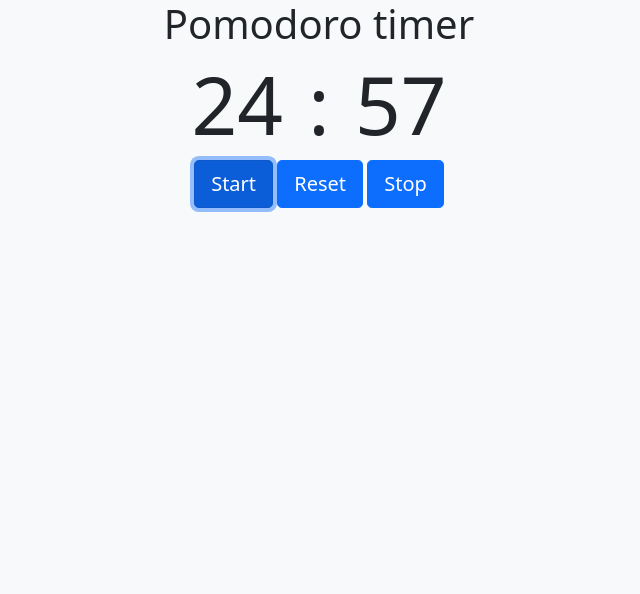
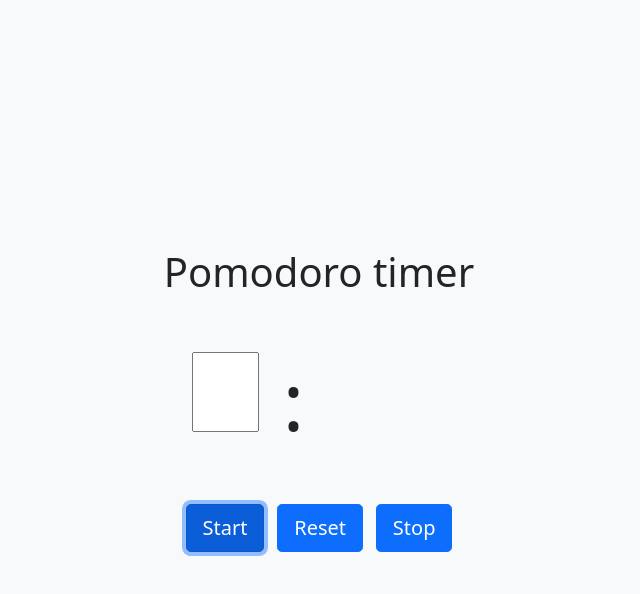
Before and after one commit to devLucasAquino/stopwatch-javascript, a plain HTML site: page index.html in a window 1280 px wide. Both pictures are taken after a click on the button "Start". Shown: the whole page, without its empty margins (321-961 px from the left). Drawn offline with nearby package versions, Linux system fonts and the light colour scheme.

Commit message:
fix: updating logic and style

```diff
--- /dev/null
+++ b/index.css
@@ -0,0 +1,35 @@
+*{
+    margin: 0;
+    padding: 0;
+}
+
+body{
+    display: flex;
+    justify-content: center;
+    align-items: center;
+    flex-direction: column;
+    height: 100vh;
+    width: 100%;
+    gap: 3rem;
+}
+
+.btn-group-lg{
+    display: flex;
+    gap: 0.8rem;
+}
+
+#input{
+    width: 5.7rem;
+    height: 5rem;
+}
+
+#input-minutes{
+    width: 100%;
+    height: 100%;
+    font-size: 2.7rem;
+}
+
+#container-timer{
+    display: flex;
+    flex-direction: row;
+}
--- a/index.html
+++ b/index.html
@@ -4,15 +4,19 @@
     <meta charset="UTF-8">
     <meta http-equiv="X-UA-Compatible" content="IE=edge">
     <meta name="viewport" content="width=device-width, initial-scale=1.0">
+    <link rel="stylesheet" href="./index.css">
     <link href="https://cdn.jsdelivr.net/npm/bootstrap@5.0.2/dist/css/bootstrap.min.css" rel="stylesheet" integrity="sha384-EVSTQN3/azprG1Anm3QDgpJLIm9Nao0Yz1ztcQTwFspd3yD65VohhpuuCOmLASjC" crossorigin="anonymous">
     <title>Pomodoro Timer</title>
 </head>
-<body onload="template()" class="container bg-light text-center">
+<!-- onload="template()" -->
+<body  class="container bg-light text-center">
     <h1>Pomodoro timer</h1>
 
-    <div class="container w-25">
+    <div class="container w-25" id="container-timer">
         <div class="row">
-            <h2 id="minutes" class="col display-1"></h2>
+            <!-- <h2 id="minutes" class="col display-1"></h2> -->
+            <div id="input">
+                <input type="number" id="input-minutes" size="100"/></div>
             <h2 class="col display-1">:</h2>
             <h2 id="seconds" class="col display-1"></h2>
         </div>
--- a/script.js
+++ b/script.js
@@ -1,63 +1,99 @@
-//99%
-var temp_min
-var minuto = 24
+// //99%
+// var temp_min
+// var minuto = 24
 
-var temp_seg
-var segundo = 59
+// var temp_seg
+// var segundo = 59
 
-var flag_stop = false
+// var flag_stop = false
 
-const decMin = () => {
-    minuto -= 1;
-    if(minuto < 10) document.querySelector('#minutes').innerText = '0' + minuto
-    else document.querySelector('#minutes').innerText = minuto
+// const decMin = () => {
+//     minuto -= 1;
+//     if(minuto < 10) document.querySelector('#minutes').innerText = '0' + minuto
+//     else document.querySelector('#minutes').innerText = minuto
 
+// }
+
+// const decSeg = () =>{
+//     segundo -= 1;
+//     if(segundo < 10) document.querySelector('#seconds').innerText = '0' + segundo
+//     else document.querySelector('#seconds').innerText = segundo
+//     if(segundo == 0){
+//         if(minuto == 0){
+//             clear()
+//         }
+//         segundo = 60
+//     }
+// }
+
+// function start(){
+
+//     clear()
+
+//     if(flag_stop == false){
+//         minuto = 24
+//         segundo = 59
+//     }else{
+//         flag_stop = false
+//     }
+
+//     document.querySelector('#minutes').innerText = minuto
+//     document.querySelector('#seconds').innerText = segundo
+//     //callback
+//     temp_min = setInterval(decMin, 60000); //(função gatilho, tempo( 1ms = 1x10^-3= 0,001 s -> 1s = 1000ms))
+//     temp_seg = setInterval(decSeg, 1000); //(função gatilho, tempo( 1ms = 1x10^-3= 0,001 s -> 1s = 1000ms))
+// }
+
+// function template(){
+//     minuto = 25
+//     segundo = '00'
+//     document.querySelector('#minutes').innerText = minuto
+//     document.querySelector('#seconds').innerText = segundo
+//     clear()
+// }
+
+// function stop(){
+//     clear()
+//     flag_stop = true
+// }
+
+// function clear(){
+//     clearInterval(temp_min);
+//     clearInterval(temp_seg);
+// }
+
+
+function start(){
+    const minutes = document.querySelector('input').value;
+    var min = minutes;
+
+    function lessMinutes(){
+
+        if(min > 0){
+            min = min - 1;
+        }
+
+        return min
+    }
+
+    console.log('min: ' +lessMinutes())
+    console.log('minutes: ' +minutes);
 }
 
-const decSeg = () =>{
-    segundo -= 1;
-    if(segundo < 10) document.querySelector('#seconds').innerText = '0' + segundo
-    else document.querySelector('#seconds').innerText = segundo
-    if(segundo == 0){
-        if(minuto == 0){
-            clear()
-        }
-        segundo = 60
-    }
-}
 
-function start(){
+//ESCOPO PARA EXECUTAR UMA LINHA DE CODIGO APENAS UMA VEZ!
 
-    clear()
+// var codigoExecutado = false; // Variável de controle
 
-    if(flag_stop == false){
-        minuto = 24
-        segundo = 59
-    }else{
-        flag_stop = false
-    }
+// function executarCodigo() {
+//     if (!codigoExecutado) {
+//         // Coloque aqui a linha de código que você deseja executar apenas uma vez
+//         console.log("Esta linha de código será executada apenas uma vez.");
 
-    document.querySelector('#minutes').innerText = minuto
-    document.querySelector('#seconds').innerText = segundo
-    //callback
-    temp_min = setInterval(decMin, 60000); //(função gatilho, tempo( 1ms = 1x10^-3= 0,001 s -> 1s = 1000ms))
-    temp_seg = setInterval(decSeg, 1000); //(função gatilho, tempo( 1ms = 1x10^-3= 0,001 s -> 1s = 1000ms))
-}
+//         codigoExecutado = true; // Marca que a linha de código já foi executada
+//     }
+// }
 
-function template(){
-    minuto = 25
-    segundo = '00'
-    document.querySelector('#minutes').innerText = minuto
-    document.querySelector('#seconds').innerText = segundo
-    clear()
-}
-
-function stop(){
-    clear()
-    flag_stop = true
-}
-
-function clear(){
-    clearInterval(temp_min);
-    clearInterval(temp_seg);
-}
+// // Chame a função executarCodigo() quantas vezes quiser
+// executarCodigo();
+// executarCodigo();
```
